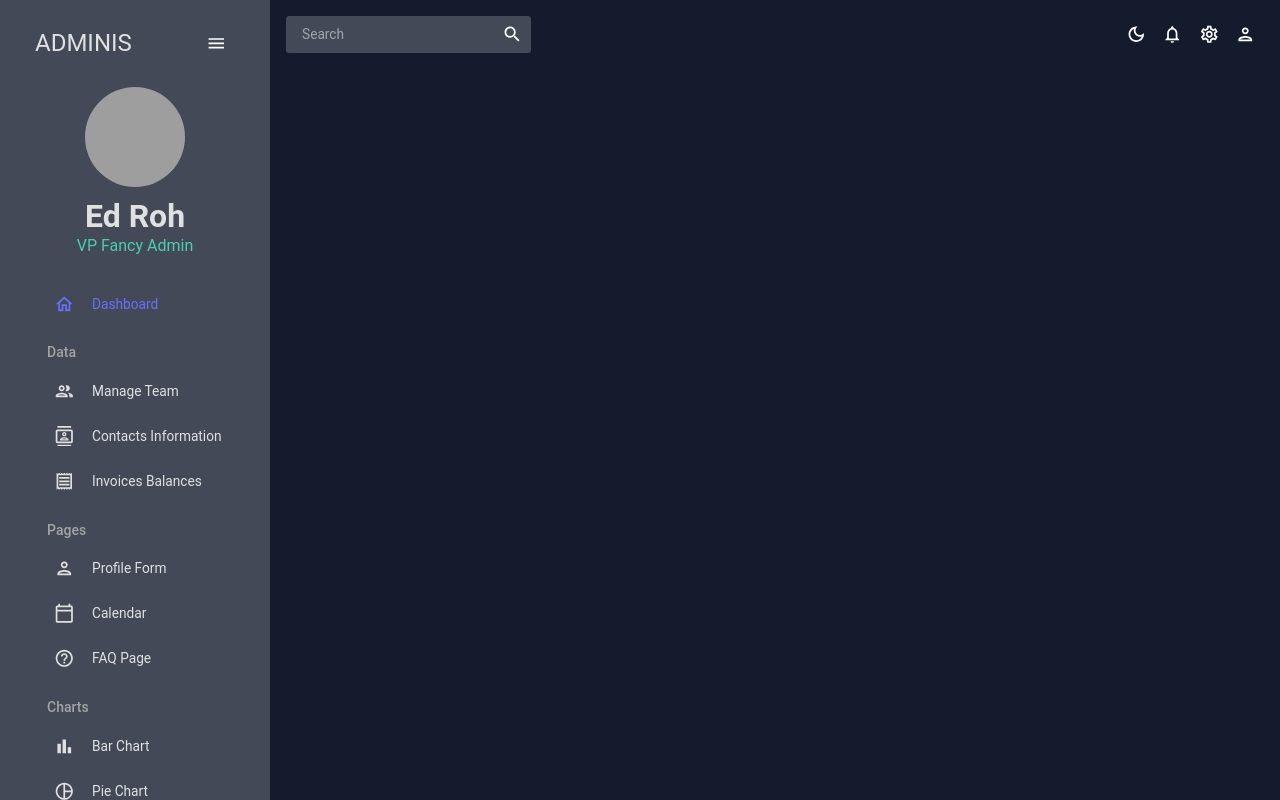
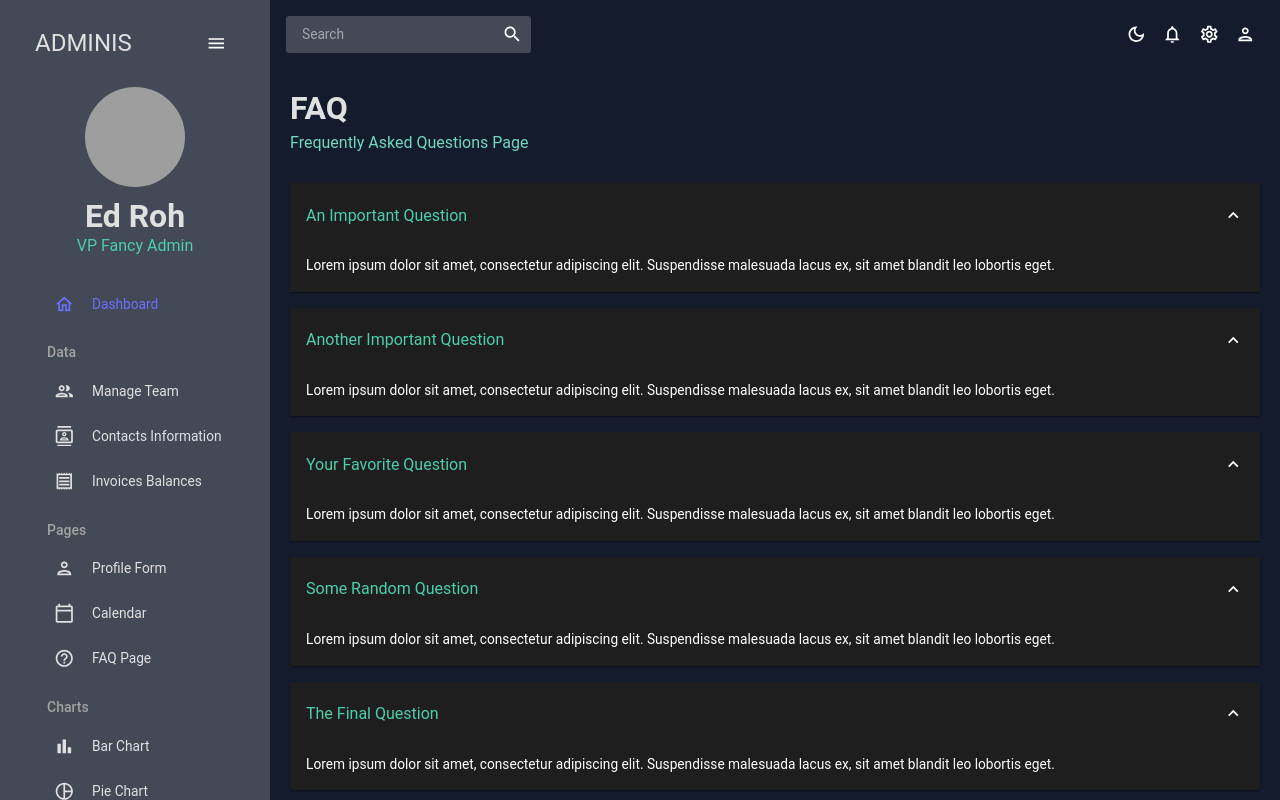
Before and after one commit to dani2308/scadatr, a React (Vite) app in the folder scadatr-projectI/: page /faq in a window 1280 px wide. Built offline with nearby package versions, Linux system fonts and the light colour scheme; grey boxes are pictures that could not be loaded.

Commit message:
FAQ added

```diff
--- a/scadatr-projectI/src/App.jsx
+++ b/scadatr-projectI/src/App.jsx
@@ -7,12 +7,11 @@
 import Contacts from "./scenes/contacts";
 import Invoices from "./scenes/invoices";
 import Form from "./scenes/form";
+import FAQ from "./scenes/faq";
 // import Bar from "./scenes/bar";
 // import Line from "./scenes/line";
 // import Pie from "./scenes/pie";
-// import FAQ from "./scenes/faq";
 // import Geography from "./scenes/geography";
-// import Calendar from "./scenes/calendar/calendar";
 import { CssBaseline, ThemeProvider } from "@mui/material";
 import { ColorModeContext, useMode } from "./theme";
 
@@ -34,12 +33,11 @@
               <Route path="/contacts" element={<Contacts />} />
               <Route path="/invoices" element={<Invoices />} />
               <Route path="/form" element={<Form />} />
+              <Route path="/faq" element={<FAQ />} />
               {/*
               <Route path="/bar" element={<Bar />} />
               <Route path="/pie" element={<Pie />} />
               <Route path="/line" element={<Line />} />
-              <Route path="/faq" element={<FAQ />} />
-              <Route path="/calendar" element={<Calendar />} />
               <Route path="/geography" element={<Geography />} /> */}
             </Routes>
           </main>
--- /dev/null
+++ b/scadatr-projectI/src/scenes/faq/index.jsx
@@ -0,0 +1,86 @@
+import { Box, useTheme } from "@mui/material";
+import Header from "../../components/Header";
+import Accordion from "@mui/material/Accordion";
+import AccordionSummary from "@mui/material/AccordionSummary";
+import AccordionDetails from "@mui/material/AccordionDetails";
+import Typography from "@mui/material/Typography";
+import ExpandMoreIcon from "@mui/icons-material/ExpandMore";
+import { tokens } from "../../theme";
+
+const FAQ = () => {
+  const theme = useTheme();
+  const colors = tokens(theme.palette.mode);
+  return (
+    <Box m="20px">
+      <Header title="FAQ" subtitle="Frequently Asked Questions Page" />
+
+      <Accordion defaultExpanded>
+        <AccordionSummary expandIcon={<ExpandMoreIcon />}>
+          <Typography color={colors.greenAccent[500]} variant="h5">
+            An Important Question
+          </Typography>
+        </AccordionSummary>
+        <AccordionDetails>
+          <Typography>
+            Lorem ipsum dolor sit amet, consectetur adipiscing elit. Suspendisse
+            malesuada lacus ex, sit amet blandit leo lobortis eget.
+          </Typography>
+        </AccordionDetails>
+      </Accordion>
+      <Accordion defaultExpanded>
+        <AccordionSummary expandIcon={<ExpandMoreIcon />}>
+          <Typography color={colors.greenAccent[500]} variant="h5">
+            Another Important Question
+          </Typography>
+        </AccordionSummary>
+        <AccordionDetails>
+          <Typography>
+            Lorem ipsum dolor sit amet, consectetur adipiscing elit. Suspendisse
+            malesuada lacus ex, sit amet blandit leo lobortis eget.
+          </Typography>
+        </AccordionDetails>
+      </Accordion>
+      <Accordion defaultExpanded>
+        <AccordionSummary expandIcon={<ExpandMoreIcon />}>
+          <Typography color={colors.greenAccent[500]} variant="h5">
+            Your Favorite Question
+          </Typography>
+        </AccordionSummary>
+        <AccordionDetails>
+          <Typography>
+            Lorem ipsum dolor sit amet, consectetur adipiscing elit. Suspendisse
+            malesuada lacus ex, sit amet blandit leo lobortis eget.
+          </Typography>
+        </AccordionDetails>
+      </Accordion>
+      <Accordion defaultExpanded>
+        <AccordionSummary expandIcon={<ExpandMoreIcon />}>
+          <Typography color={colors.greenAccent[500]} variant="h5">
+            Some Random Question
+          </Typography>
+        </AccordionSummary>
+        <AccordionDetails>
+          <Typography>
+            Lorem ipsum dolor sit amet, consectetur adipiscing elit. Suspendisse
+            malesuada lacus ex, sit amet blandit leo lobortis eget.
+          </Typography>
+        </AccordionDetails>
+      </Accordion>
+      <Accordion defaultExpanded>
+        <AccordionSummary expandIcon={<ExpandMoreIcon />}>
+          <Typography color={colors.greenAccent[500]} variant="h5">
+            The Final Question
+          </Typography>
+        </AccordionSummary>
+        <AccordionDetails>
+          <Typography>
+            Lorem ipsum dolor sit amet, consectetur adipiscing elit. Suspendisse
+            malesuada lacus ex, sit amet blandit leo lobortis eget.
+          </Typography>
+        </AccordionDetails>
+      </Accordion>
+    </Box>
+  );
+};
+
+export default FAQ;
```
